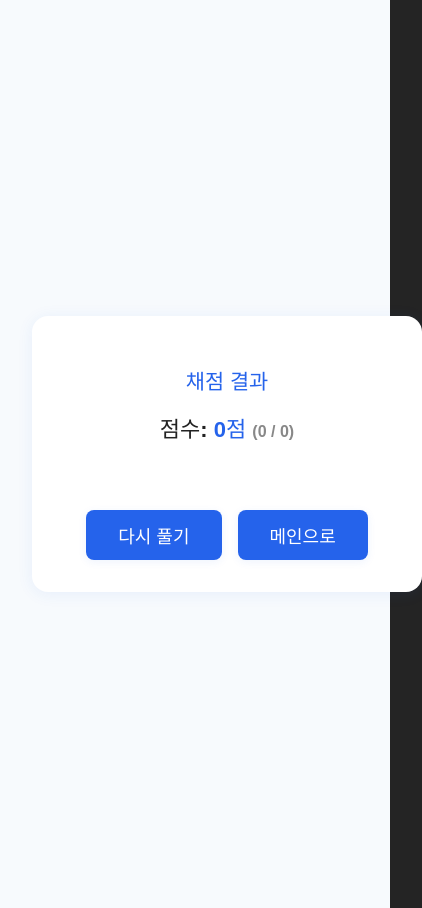
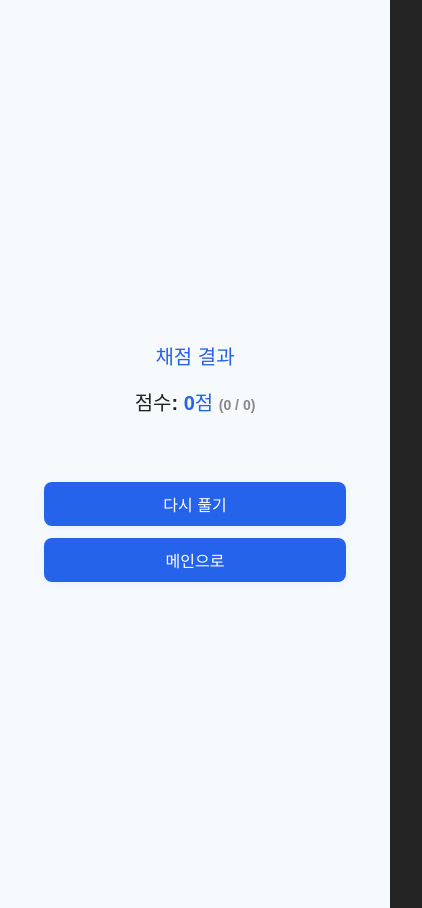
Before and after one commit to DotoriPicnic/mathgo, a React (Vite) app: page /elem/result in a window 390 px wide. Shown: the whole page, 422 px wide, since content can reach past the window. Built offline with nearby package versions, Linux system fonts and the light colour scheme.

Commit message:
채점 화면 모바일 반응형 개선 - 한 줄에 한 문제씩 표시

```diff
--- /dev/null
+++ b/src/pages/ResultPage.css
@@ -0,0 +1,237 @@
+/* ResultPage 반응형 스타일 */
+.result-page {
+  min-height: 100vh;
+  display: flex;
+  flex-direction: column;
+  align-items: center;
+  justify-content: center;
+  background: #f7fafd;
+  width: 100%;
+  overflow-x: hidden;
+}
+
+.result-container {
+  width: 100%;
+  max-width: 800px;
+  margin: 40px auto;
+  padding: 0 16px;
+  box-sizing: border-box;
+}
+
+.time-info {
+  text-align: center;
+  font-size: 17px;
+  color: #2563eb;
+  font-weight: 700;
+  margin-bottom: 8px;
+}
+
+.result-title {
+  text-align: center;
+  margin-bottom: 16px;
+}
+
+.result-score {
+  text-align: center;
+  font-size: 22px;
+  font-weight: 700;
+  margin-bottom: 32px;
+}
+
+.result-score-main {
+  color: #2563eb;
+}
+
+.result-score-sub {
+  color: #888;
+  font-size: 16px;
+}
+
+.result-list {
+  display: flex;
+  flex-direction: column;
+  align-items: center;
+  gap: 12px;
+}
+
+.result-row {
+  display: flex;
+  gap: 32px;
+  justify-content: center;
+  width: 100%;
+}
+
+.result-item {
+  background: #f9fafb;
+  border-radius: 10px;
+  box-shadow: 0 1px 4px rgba(0,0,0,0.04);
+  padding: 14px 18px;
+  min-width: 220px;
+  margin-bottom: 4px;
+  box-sizing: border-box;
+}
+
+.result-question {
+  display: flex;
+  align-items: center;
+  font-weight: 600;
+  font-size: 18px;
+}
+
+.question-number {
+  font-weight: 700;
+  color: #2563eb;
+  margin-right: 8px;
+}
+
+.question-text {
+  margin-right: 8px;
+}
+
+.user-answer {
+  margin-right: 8px;
+  min-width: 40px;
+  text-align: center;
+}
+
+.division-answer {
+  font-size: 13px;
+  color: #888;
+  margin-left: 4px;
+  margin-right: 4px;
+  font-family: monospace;
+  display: inline-block;
+  vertical-align: middle;
+  white-space: nowrap;
+}
+
+.result-mark {
+  display: inline-block;
+  width: 28px;
+  height: 28px;
+  border-radius: 50%;
+  border: 3px solid #ef4444;
+  color: #ef4444;
+  font-weight: 900;
+  font-size: 20px;
+  text-align: center;
+  line-height: 28px;
+  margin-right: 8px;
+  margin-left: 8px;
+  background: transparent;
+}
+
+.result-mark-correct {
+  border: 3px solid #22c55e;
+  color: #22c55e;
+}
+
+.result-mark-incorrect {
+  border: none;
+  color: #ef4444;
+  font-size: 28px;
+}
+
+.correct-answer {
+  font-size: 12px;
+  color: #bbb;
+  margin-left: 36px;
+  margin-top: 2px;
+  font-family: monospace;
+}
+
+.result-buttons {
+  display: flex;
+  gap: 16px;
+  justify-content: center;
+  margin-top: 32px;
+}
+
+.result-button {
+  font-size: 18px;
+  padding: 12px 32px;
+  border: none;
+  border-radius: 8px;
+  cursor: pointer;
+  background: #2563eb;
+  color: white;
+  transition: background-color 0.2s;
+}
+
+.result-button:hover {
+  background: #1d4ed8;
+}
+
+/* 모바일 반응형 */
+@media (max-width: 768px) {
+  .result-container {
+    padding: 0 12px;
+    margin: 20px auto;
+  }
+
+  .time-info {
+    font-size: 15px;
+  }
+
+  .result-title {
+    font-size: 20px;
+  }
+
+  .result-score {
+    font-size: 20px;
+  }
+
+  .result-score-sub {
+    font-size: 14px;
+  }
+
+  .result-row {
+    flex-direction: column;
+    gap: 16px;
+  }
+
+  .result-item {
+    min-width: 100%;
+    width: 100%;
+    padding: 12px 16px;
+  }
+
+  .result-question {
+    font-size: 16px;
+    flex-wrap: wrap;
+  }
+
+  .question-text {
+    font-size: 15px;
+  }
+
+  .division-answer {
+    font-size: 12px;
+  }
+
+  .result-mark {
+    width: 24px;
+    height: 24px;
+    font-size: 18px;
+    line-height: 24px;
+  }
+
+  .result-mark-incorrect {
+    font-size: 24px;
+  }
+
+  .correct-answer {
+    font-size: 11px;
+    margin-left: 28px;
+  }
+
+  .result-buttons {
+    flex-direction: column;
+    gap: 12px;
+  }
+
+  .result-button {
+    font-size: 16px;
+    padding: 10px 24px;
+  }
+}
--- a/src/pages/ResultPage.tsx
+++ b/src/pages/ResultPage.tsx
@@ -1,4 +1,5 @@
 import React, { useEffect, useState } from 'react';
+import './ResultPage.css';
 
 interface Problem {
   question: string;
@@ -171,11 +172,11 @@ const ResultPage: React.FC = () => {
   const score100 = total > 0 ? Math.round((score / total) * 100) : 0;
 
   return (
-    <div style={{ minHeight: '100vh', display: 'flex', flexDirection: 'column', alignItems: 'center', justifyContent: 'center', background: '#f7fafd' }}>
-      <div className="card" style={{ width: '100%', maxWidth: 800, margin: '40px auto' }}>
+    <div className="result-page">
+      <div className="result-container">
         {/* 제한시간/소요시간 표시 */}
         {(limitSec !== null || elapsedSec !== null) && (
-          <div style={{ textAlign: 'center', fontSize: 17, color: '#2563eb', fontWeight: 700, marginBottom: 8 }}>
+          <div className="time-info">
             {limitSec !== null && (
               <span>제한시간: {formatTime(limitSec)} </span>
             )}
@@ -184,13 +185,13 @@ const ResultPage: React.FC = () => {
             )}
           </div>
         )}
-        <h2 style={{ textAlign: 'center', marginBottom: 16 }}>채점 결과</h2>
-        <div style={{ textAlign: 'center', fontSize: 22, fontWeight: 700, marginBottom: 32 }}>
-          점수: <span style={{ color: '#2563eb' }}>{score100}점</span> <span style={{ color: '#888', fontSize: 16 }}>({score} / {total})</span>
+        <h2 className="result-title">채점 결과</h2>
+        <div className="result-score">
+          점수: <span className="result-score-main">{score100}점</span> <span className="result-score-sub">({score} / {total})</span>
         </div>
-        <div style={{ display: 'flex', flexDirection: 'column', alignItems: 'center', gap: 12 }}>
+        <div className="result-list">
           {rows.map((row, rowIdx) => (
-            <div key={rowIdx} style={{ display: 'flex', gap: 32, justifyContent: 'center', width: '100%' }}>
+            <div key={rowIdx} className="result-row">
               {row.map((p, i) => {
                 const idx = rowIdx * 2 + i;
                 const userAns = userAnswers[idx] || '';
@@ -205,30 +206,24 @@ const ResultPage: React.FC = () => {
                   isCorrect = compareAnswer(userAns, p.answer);
                 }
                 return (
-                  <div key={i} style={{ background: '#f9fafb', borderRadius: 10, boxShadow: '0 1px 4px rgba(0,0,0,0.04)', padding: '14px 18px', minWidth: 220, marginBottom: 4 }}>
-                    <div style={{ display: 'flex', alignItems: 'center', fontWeight: 600, fontSize: 18 }}>
-                      <span style={{ fontWeight: 700, color: '#2563eb', marginRight: 8 }}>Q{idx + 1}.</span>
-                      <span style={{ marginRight: 8 }}>{renderWithFraction(p.question)}</span>
+                  <div key={i} className="result-item">
+                    <div className="result-question">
+                      <span className="question-number">Q{idx + 1}.</span>
+                      <span className="question-text">{renderWithFraction(p.question)}</span>
                       {p.question.includes('÷') && typeof (userAnswers[idx] as any) === 'object' ? (
-                        <span style={{ fontSize: 13, color: '#888', marginLeft: 4, marginRight: 4, fontFamily: 'monospace', display: 'inline-block', verticalAlign: 'middle', whiteSpace: 'nowrap' }}>
+                        <span className="division-answer">
                           (몫: {(userAnswers[idx] as any)?.q ?? ''}, 나머지: {(userAnswers[idx] as any)?.r ?? ''})
                         </span>
                       ) : (
-                        <span style={{ marginRight: 8, minWidth: 40, textAlign: 'center' }}>{userAns}</span>
+                        <span className="user-answer">{userAns}</span>
                       )}
                       {isCorrect ? (
-                        <span style={{ ...markStyle, border: '3px solid #ef4444', color: '#ef4444', marginLeft: 4, marginRight: 4 }}>O</span>
+                        <span className="result-mark result-mark-correct">O</span>
                       ) : (
-                        <span style={{ ...markStyle, border: 'none', color: '#ef4444', fontSize: 28, marginLeft: 4, marginRight: 4 }}>×</span>
+                        <span className="result-mark result-mark-incorrect">×</span>
                       )}
                     </div>
-                    <div style={{
-                      fontSize: 12,
-                      color: '#bbb',
-                      marginLeft: 36,
-                      marginTop: 2,
-                      fontFamily: p.question.includes('÷') ? 'monospace' : undefined
-                    }}>
+                    <div className="correct-answer">
                       (정답: {p.question.includes('÷') && typeof (p.answer as any) === 'object'
                         ? `몫: ${(p.answer as any).q}, 나머지: ${(p.answer as any).r}`
                         : renderWithFraction(getDisplayAnswer(p.answer))})
@@ -239,9 +234,9 @@ const ResultPage: React.FC = () => {
             </div>
           ))}
         </div>
-        <div style={{ display: 'flex', gap: 16, justifyContent: 'center', marginTop: 32 }}>
-          <button style={{ fontSize: 18, padding: '12px 32px' }} onClick={() => window.location.href = '/elem/problems'}>다시 풀기</button>
-          <button style={{ fontSize: 18, padding: '12px 32px' }} onClick={() => window.location.href = '/'}>메인으로</button>
+        <div className="result-buttons">
+          <button className="result-button" onClick={() => window.location.href = '/elem/problems'}>다시 풀기</button>
+          <button className="result-button" onClick={() => window.location.href = '/'}>메인으로</button>
         </div>
       </div>
     </div>
```
